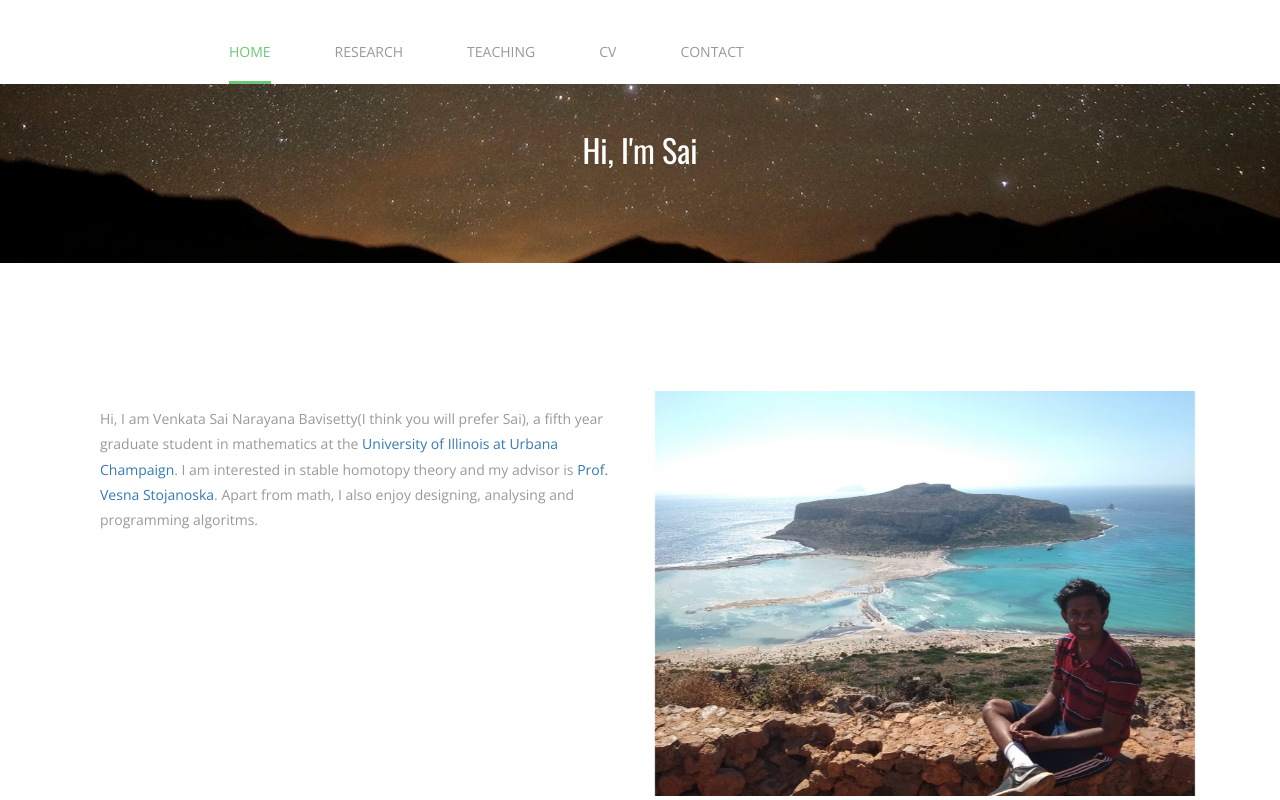
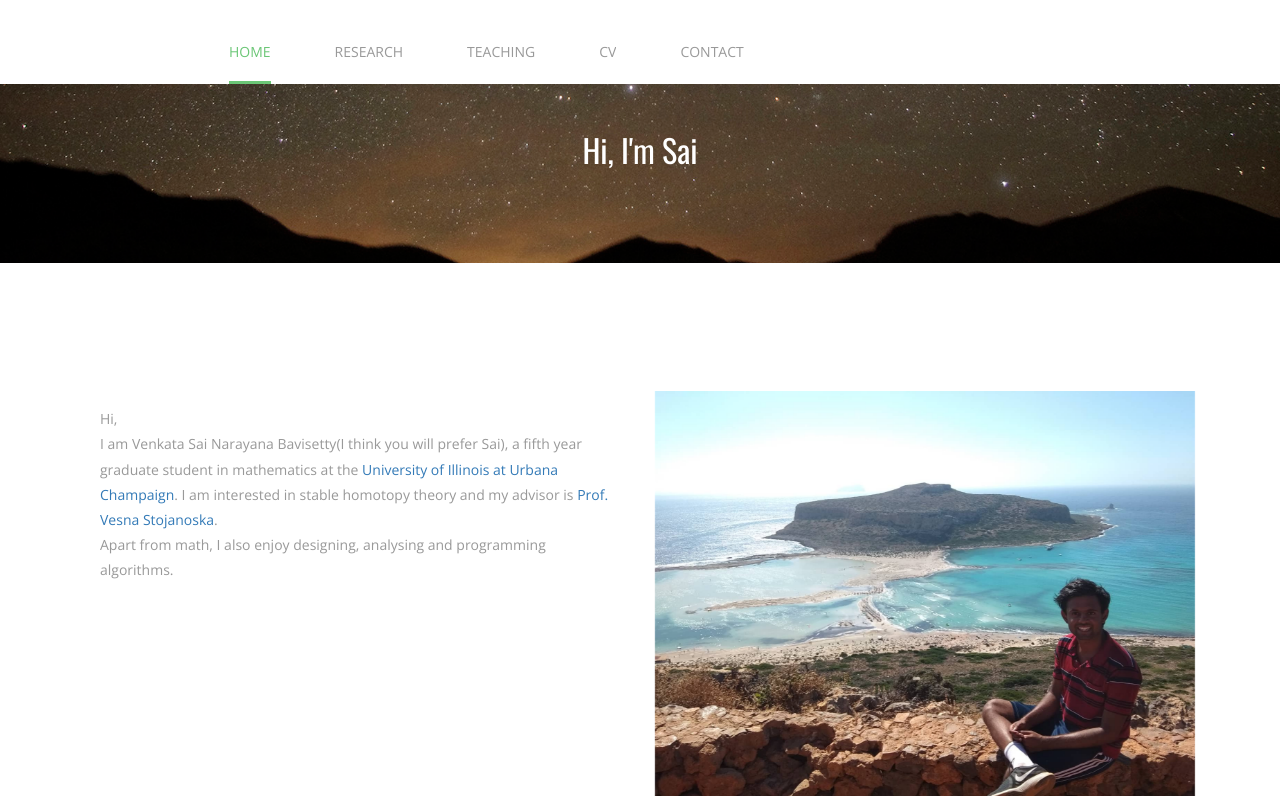
Before and after one commit to Sai271828/-Sai271828.github.io, a plain HTML site: page index.html in a window 1280 px wide. Shown: the top 800 px of the page. Drawn offline with nearby package versions, Linux system fonts and the light colour scheme.

Commit message:
Update index.html

```diff
--- a/index.html
+++ b/index.html
@@ -106,10 +106,11 @@ License URL: http://creativecommons.org/licenses/by/3.0/
                     <div class="panel panel-default">
                         <div id="collapseOne" class="panel-collapse collapse in" role="tabpanel" aria-labelledby="headingOne">
                             <div class="panel-body panel_text">
-                                Hi,
+				    <p>Hi, </p>
 
-				I am Venkata Sai Narayana Bavisetty(I think you will prefer Sai), a fifth year graduate student in mathematics at the <a href="http://www.math.illinois.edu">University of Illinois at Urbana Champaign</a>.
-				I am interested in stable homotopy theory and my advisor is <a href="http://faculty.math.illinois.edu/~vesna">Prof. Vesna Stojanoska</a>. Apart from math, I also enjoy designing, analysing and programming algoritms.
+				<p>I am Venkata Sai Narayana Bavisetty(I think you will prefer Sai), a fifth year graduate student in mathematics at the <a href="http://www.math.illinois.edu">University of Illinois at Urbana Champaign</a>.
+				I am interested in stable homotopy theory and my advisor is <a href="http://faculty.math.illinois.edu/~vesna">Prof. Vesna Stojanoska</a>. <p>
+				  <p>Apart from math, I also enjoy designing, analysing and programming algorithms.<p>
 				                            </div>
                         </div>
                     </div>
```
